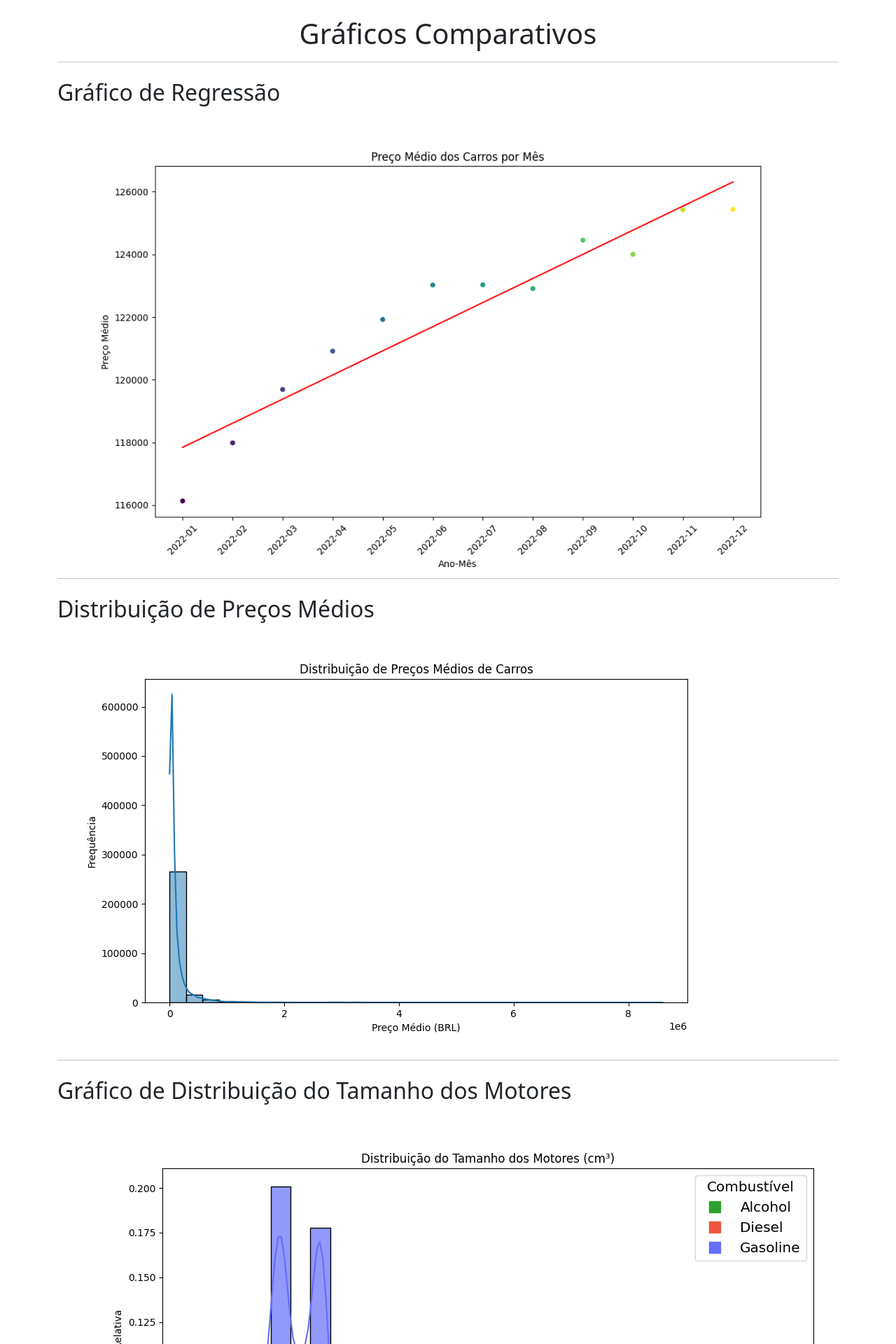
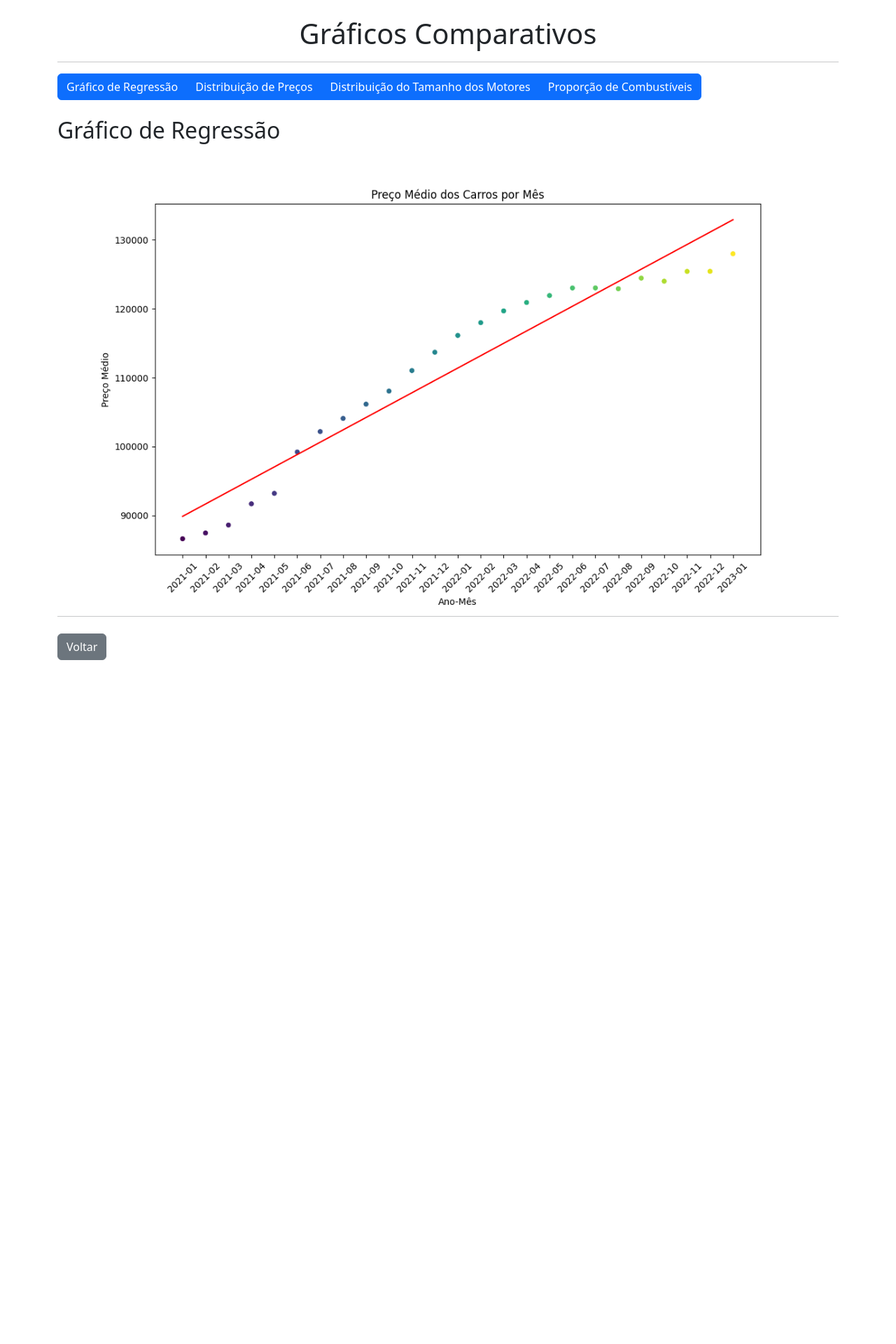
Before and after one commit to Gustavo-Lucio/AverageCarPrices, a Flask app: template templates/visualize_graficos_estaticos.html in a window 1280 px wide. Shown: the top 1920 px of the page at 70% size. After the commit the page ends 943 px from the top, so only its background shows below. Run offline with Flask 3, Linux system fonts and the light colour scheme; the template is opened without the code that fills it, so the values that code supplies are empty.

Commit message:
finalizando graficos interativos e estaticos

```diff
--- a/app.py
+++ b/app.py
@@ -13,6 +13,8 @@ from sklearn.ensemble import RandomForestRegressor
 from sklearn.metrics import mean_squared_error
 import plotly.express as px
 import plotly.graph_objects as go
+import plotly.subplots as sp
+from plotly.subplots import make_subplots
 import joblib
 
 app = Flask(__name__)
@@ -232,7 +234,6 @@ def visualize_graphs_static(filename):
                            filename=filename)
 
 
-
 @app.route("/visualize_graphs_interactive/<filename>")
 def visualize_graphs_interactive(filename):
     filepath = os.path.join(app.config['UPLOAD_FOLDER'], filename)
@@ -246,7 +247,8 @@ def visualize_graphs_interactive(filename):
         price_trend_dates = pd.to_datetime(price_trend_dates, errors='coerce')  # Converte para datetime e ignora erros
 
     # Agora podemos aplicar o strftime para formatar corretamente
-    price_trend_dates = [date.strftime('%Y-%m') for date in price_trend_dates if pd.notnull(date)]  # Convertendo para strings
+    price_trend_dates = [date.strftime('%Y-%m') for date in price_trend_dates if
+                         pd.notnull(date)]  # Convertendo para strings
 
     price_trend_values = df.groupby('date')['avg_price_brl'].mean().values
     price_trend_values = price_trend_values.tolist()  # Convertendo para lista de valores numéricos
@@ -262,14 +264,141 @@ def visualize_graphs_interactive(filename):
         title='Evolução dos Preços Médios de Carros',
         xaxis={'title': 'Data'},
         yaxis={'title': 'Preço Médio (BRL)'},
+        height=500,
+        width=1000,
     )
     price_trend_fig = go.Figure(data=[price_trend_data], layout=price_trend_layout)
 
+    # Gráfico da Relação entre Combustível e Tamanho do Motor (Plotly Express)
+    df_combustivel = df.groupby("fuel")["engine_size"].mean().reset_index()
+    df_combustivel["Tamanho do Motor"] = df_combustivel["engine_size"]
+
+    # Criando o gráfico de barras
+    fig_combustivel_motor = px.bar(
+        df_combustivel,
+        x="fuel",
+        y="Tamanho do Motor",
+        title="Média do Tamanho do Motor (cm³) por Combustível",
+        color="fuel",
+        color_discrete_sequence=["#636EFA", "#EF553B", "#00CC96", "#AB63FA"]  # Cores para os combustíveis
+    )
+    fig_combustivel_motor.update_layout(width=800, height=500, showlegend=False, title_x=0.5)
+
+    # Gráfico de Comparação de Preços Médios e Quantidade de Modelos por Marca
+    marcas = np.array(
+        ['BMW', 'Ferrari', 'Ford', 'GM - Chevrolet', 'Honda', 'Jeep', 'Mclaren', 'Mercedes-Benz', 'Toyota',
+         'VW - VolksWagen'])  # Marcas escolhidas
+
+    dfm = df[df['brand'].isin(marcas)]  # Filtra as marcas selecionadas
+    df_marcas = pd.DataFrame()
+    df_marcas['Marca'] = marcas
+    df_marcas['Preço Médio'] = list(dfm.groupby('brand')['avg_price_brl'].mean())  # Média dos preços
+    df_marcas["Modelos"] = list(dfm.groupby("brand")["model"].nunique())  # Quantidade de modelos diferentes por marca
+
+    # Gráfico de subplots
+    fig_comparacao = sp.make_subplots(rows=1, cols=2)
+
+    # Preço Médio
+    indices_ordenados1 = df_marcas["Preço Médio"].sort_values(ascending=False).index
+    fig_comparacao.add_trace(go.Bar(
+        x=df_marcas["Marca"].iloc[indices_ordenados1],
+        y=df_marcas["Preço Médio"].sort_values(ascending=False),
+        name="Preço Médio",
+        marker_color=px.colors.qualitative.Alphabet[0]
+    ), row=1, col=1)
+
+    # Quantidade de Modelos
+    indices_ordenados2 = df_marcas["Modelos"].sort_values(ascending=False).index
+    fig_comparacao.add_trace(go.Bar(
+        x=df_marcas["Marca"].iloc[indices_ordenados2],
+        y=df_marcas["Modelos"].sort_values(ascending=False),
+        name="Quantidade de Modelos",
+        marker_color=px.colors.qualitative.Bold[8]
+    ), row=1, col=2)
+
+    fig_comparacao.update_layout(
+        title_text="Comparação de Marcas Famosas: Preço Médio e Quantidade de Modelos",
+        title_x=0.5,
+        title_font=dict(size=20, color="black"),
+        showlegend=False,
+        margin=dict(t=120, b=60, l=60, r=60),  # Ajuste a margem superior para mais espaço
+
+        annotations=[
+            dict(
+                x=0.12, y=1.05, xref='paper', yref='paper',  # Ajuste o valor de y para 1.05
+                text='Preço Médio por Marca (Milhões de Reais)', showarrow=False,
+                font=dict(size=15),
+                xanchor='center',  # Ajusta o alinhamento das anotações
+                yanchor='bottom'  # Ajuste o ancoramento para evitar sobreposição
+            ),
+            dict(
+                x=0.88, y=1.05, xref='paper', yref='paper',  # Ajuste o valor de y para 1.05
+                text='Quantidade de Modelos Diferentes por Marca', showarrow=False,
+                font=dict(size=15),
+                xanchor='center',  # Ajusta o alinhamento das anotações
+                yanchor='bottom'  # Ajuste o ancoramento para evitar sobreposição
+            )
+        ],
+        font=dict(size=15),
+        height=700,  # Altura fixa
+        width=1100,  # Largura fixa
+    )
+
+    fig_comparacao.update_xaxes(tickangle=40)
+
+    # Preparando os dados para o gráfico de Proporções de Combustíveis por Marca
+    df_marcas_combustivel = dfm.groupby("brand")["engine_size"].mean().reset_index()
+    df_marcas_combustivel["Tamanho Médio dos Motores"] = df_marcas_combustivel[
+        "engine_size"]  # Tamanho médio do motor por marca
+
+    proporcoes = dfm.groupby(["brand", "fuel"]).size() / dfm.groupby(
+        "brand").size()  # Calculando as proporções para cada marca
+    df_proporcoes = proporcoes.unstack(level='fuel').reset_index().fillna(0)
+
+    # Criando o gráfico de barras de proporções de combustíveis
+    fig_prop = px.bar(df_proporcoes, "brand", ["Gasoline", "Diesel", "Alcohol"],
+                      color_discrete_sequence=["#636EFA", "#EF553B", "#00CC96"])
+
+    # Criando o gráfico combinado de Tamanho Médio dos Motores e Proporção de Combustíveis
+    fig_comparacao_combustivel = make_subplots(
+        rows=1, cols=2,
+        subplot_titles=("Tamanho Médio dos Motores", "Proporção de Combustíveis por Marca"),
+        shared_yaxes=False
+    )
+
+    # Adicionando o gráfico de Tamanho Médio dos Motores
+    fig_comparacao_combustivel.add_trace(go.Bar(
+        x=df_marcas_combustivel["brand"], y=df_marcas_combustivel["Tamanho Médio dos Motores"],
+        name="Tamanho Médio dos Motores", marker_color=px.colors.qualitative.D3[9], showlegend=False),
+        row=1, col=1
+    )
+
+    # Adicionando os gráficos de Proporções de Combustíveis
+    for combu in fig_prop.data:
+        fig_comparacao_combustivel.add_trace(combu, row=1, col=2)
+
+    # Atualizando o layout do gráfico combinado
+    fig_comparacao_combustivel.update_layout(
+        title_text="Comparação de Proporção de Combustíveis e Tamanho dos Motores por Marca",
+        title_x=0.5,
+        title_font=dict(size=20, color="black"),
+        font=dict(size=15),
+        barmode="stack",
+        height=600,
+        width=1200
+    )
+    fig_comparacao_combustivel.update_xaxes(tickangle=40)
+
+    # Renderizando a template com os três gráficos
     return render_template(
-        "visualize_graficos.html",
+        "visualize_graficos_interativos.html",
         filename=filename,
-        price_trend_fig=price_trend_fig.to_html(full_html=False)
+        price_trend_fig=price_trend_fig.to_html(full_html=False),
+        fig_combustivel_motor=fig_combustivel_motor.to_html(full_html=False),
+        fig_comparacao=fig_comparacao.to_html(full_html=False),
+        fig_comparacao_combustivel=fig_comparacao_combustivel.to_html(full_html=False)
     )
+
 
 def train_models(df):
     # Inicializando o LabelEncoder
--- a/templates/visualize_graficos_estaticos.html
+++ b/templates/visualize_graficos_estaticos.html
@@ -3,40 +3,78 @@
 <head>
     <meta charset="UTF-8">
     <meta name="viewport" content="width=device-width, initial-scale=1.0">
-    <title>Gráficos Adicionais</title>
+    <title>Gráficos Comparativos</title>
     <link rel="stylesheet" href="https://cdn.jsdelivr.net/npm/bootstrap@5.3.0/dist/css/bootstrap.min.css">
+
+    <style>
+        .graph-container {
+            display: none;
+        }
+    </style>
+
+    <script>
+        // Função para alternar a visibilidade dos gráficos
+        function showGraph(graphId) {
+            // Esconde todos os gráficos
+            const allGraphs = document.querySelectorAll('.graph-container');
+            allGraphs.forEach(graph => {
+                graph.style.display = 'none';
+            });
+
+            // Mostra o gráfico selecionado
+            const selectedGraph = document.getElementById(graphId);
+            selectedGraph.style.display = 'block';
+        }
+    </script>
 </head>
 <body>
     <div class="container mt-4">
         <h1 class="text-center">Gráficos Comparativos</h1>
         <hr>
 
+        <!-- Botões de navegação para os gráficos -->
+        <div class="btn-group" role="group" aria-label="Botões de navegação">
+            <button type="button" class="btn btn-primary" onclick="showGraph('regression-graph')">Gráfico de Regressão</button>
+            <button type="button" class="btn btn-primary" onclick="showGraph('price-distribution-graph')">Distribuição de Preços</button>
+            <button type="button" class="btn btn-primary" onclick="showGraph('engine-size-graph')">Distribuição do Tamanho dos Motores</button>
+            <button type="button" class="btn btn-primary" onclick="showGraph('fuel-proportion-graph')">Proporção de Combustíveis</button>
+        </div>
+
+        <!-- Gráfico de Regressão -->
+        <div class="graph-container" id="regression-graph">
             <h2 class="mt-4">Gráfico de Regressão</h2>
             <div>
-            <img src="/static/regression_plot.png" alt="Gráfico de Regressão" class="img-fluid">
+                <img src="{{ url_for('static', filename='regression_plot.png') }}" alt="Gráfico de Regressão" class="img-fluid">
             </div>
             <hr>
+        </div>
 
+        <!-- Distribuição de Preços Médios -->
+        <div class="graph-container" id="price-distribution-graph">
             <h2 class="mt-4">Distribuição de Preços Médios</h2>
             <div>
-            <img src="/static/price_distribution_plot.png" alt="Distribuição de Preços" class="img-fluid">
+                <img src="{{ url_for('static', filename='price_distribution_plot.png') }}" alt="Distribuição de Preços" class="img-fluid">
             </div>
             <hr>
+        </div>
 
-        <h2 class="mt-4">Gráfico de Distribuição do Tamanho dos Motores</h2>
+        <!-- Distribuição do Tamanho dos Motores -->
+        <div class="graph-container" id="engine-size-graph">
+            <h2 class="mt-4">Distribuição do Tamanho dos Motores</h2>
             <div>
-            <img src="/static/engine_size_distribution_plot.png" alt="Distribuição do Tamanho dos Motores">
+                <img src="{{ url_for('static', filename='engine_size_distribution_plot.png') }}" alt="Distribuição do Tamanho dos Motores" class="img-fluid">
             </div>
             <hr>
+        </div>
 
-
+        <!-- Gráfico de Proporção de Combustíveis -->
+        <div class="graph-container" id="fuel-proportion-graph">
             <h2 class="mt-4">Gráfico de Proporções de Combustíveis</h2>
             <div>
-            <img src="/static/fuel_proportion_plot.png" alt="Proporção de Combustíveis" />
+                <img src="{{ url_for('static', filename='fuel_proportion_plot.png') }}" alt="Proporção de Combustíveis" class="img-fluid">
             </div>
             <hr>
-
-
+        </div>
 
         <!-- Botão de Voltar -->
         <div class="mt-4">
@@ -44,6 +82,10 @@
         </div>
     </div>
 
+    <script>
+        // Exibir o primeiro gráfico (Gráfico de Regressão) por padrão
+        showGraph('regression-graph');
+    </script>
 
 </body>
 </html>
```
Also changed, not shown: templates/visualize_graficos.html (deleted, +0 -30 lines), templates/visualize_graficos_interativos.html (added, +88 -0 lines), static/engine_size_distribution_plot.png, static/plot.png, static/price_distribution_plot.png, static/regression_plot.png. Lines whose indentation alone changed are shown as unchanged.
